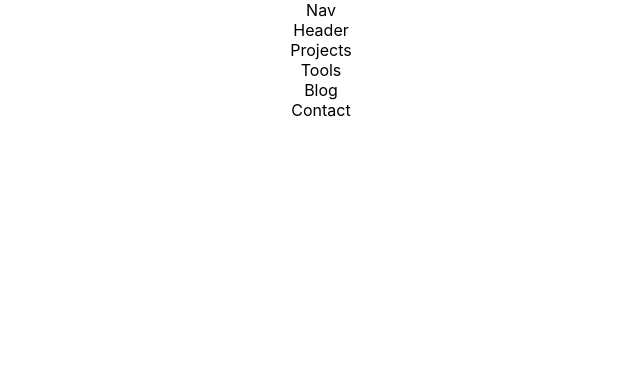
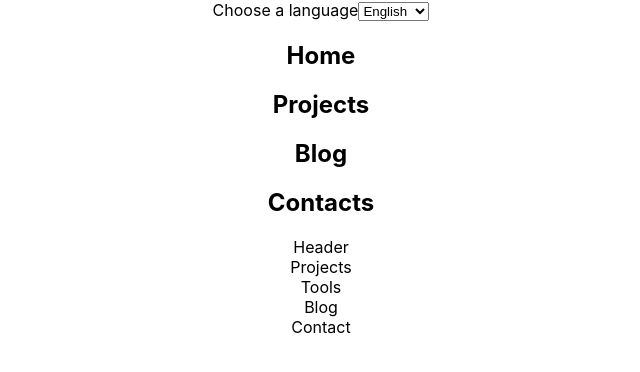
Before and after one commit to FabioDev86/my-portfolio, a React (Create React App) app: page / in a window 1280 px wide. Shown: the top 372 px of the page, without its empty margins (319-959 px from the left). Built offline with nearby package versions, Linux system fonts and the light colour scheme.

Commit message:
created context + basic nav

```diff
--- a/src/App.js
+++ b/src/App.js
@@ -5,6 +5,7 @@ import Projects from './components/Projects';
 import Tools from './components/Tools';
 import Blog from './components/Blog';
 import Contact from './components/Contact';
+import { LanguageProvider } from './contexts/LanguageProvider';
 
 function App() {
   return (
@@ -18,5 +19,12 @@ function App() {
     </div>
   );
 }
+function Root(){
+  return(
+    <LanguageProvider>
+      <App />
+    </LanguageProvider>
+  );
+}
 
-export default App;
+export default Root;
--- /dev/null
+++ b/src/components/DropMenu.js
@@ -0,0 +1,24 @@
+import { useLanguage } from "../contexts/LanguageProvider";
+
+export default function DropMenu(){
+    const { language, changeLanguage } = useLanguage();
+    let label;
+    switch(language){
+        case "english" : label = "Choose a language"; break;
+        case "italiano" : label = "Scegli una lingua"; break;
+        case "deutsch" : label = "Wählen Sie eine Sprache"; break;
+    }
+    return(
+        <>
+            <label for="language-menu">{label}</label>
+            <select id="language-menu"
+                value={language}
+                onChange={ e => {changeLanguage(e.target.value)}} >
+                <option value="english">English</option>
+                <option value="italiano">Italiano</option>
+                <option value="deutsch">Deutsch</option>
+            </select>
+        </>
+
+    );
+}
--- a/src/components/Nav.js
+++ b/src/components/Nav.js
@@ -1,7 +1,23 @@
+import { useLanguage } from "../contexts/LanguageProvider";
+import DropMenu from "./DropMenu";
+
 export default function Nav(){
+    const { language } = useLanguage();
+    let links = [];
+    console.log(language);
+    switch(language){
+        case "english" : links = ["Home","Projects","Blog","Contacts"]; break;
+        case "italiano" : links = ["Pagina Iniziale","Progetti","Blog","Contatti"]; break;
+        case "deutsch" : links = ["Startseite","Projekte","Bloggen","Kontakte"]; break;
+    }
+    console.log(links);
     return(
         <nav>
-            Nav
+            <DropMenu />
+            <h1>{links[0]}</h1>
+            <h1>{links[1]}</h1>
+            <h1>{links[2]}</h1>
+            <h1>{links[3]}</h1>
         </nav>
     );
 }
--- /dev/null
+++ b/src/contexts/LanguageProvider.js
@@ -0,0 +1,22 @@
+import { createContext, useContext, useState} from "react";
+
+const LanguageContext = createContext("english");
+
+export const LanguageProvider = ({children}) => {
+
+    const [language, setLanguage] = useState("english");
+
+    return (
+        <LanguageContext.Provider
+            value = {{
+                language,
+                changeLanguage: (selection) => setLanguage(selection)
+            }}
+        >
+            {children}
+        </LanguageContext.Provider>
+    );
+
+}
+
+export const useLanguage = () => useContext(LanguageContext);
```
